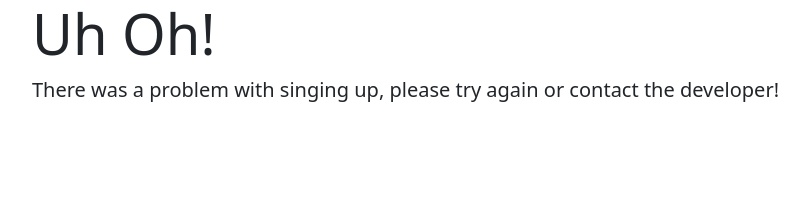
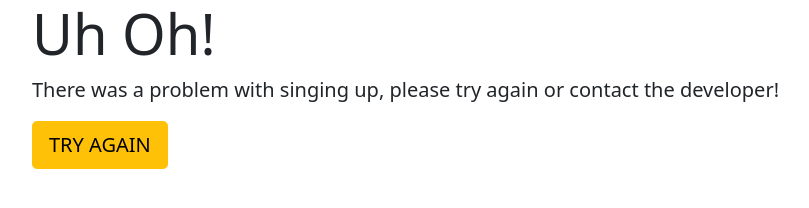
Before and after one commit to Walter-Hw/udemyCourseNewsLetter, a website: page failure.html in a window 1280 px wide. Shown: the whole page, without its empty margins (50-859 px from the left). Drawn offline with nearby package versions, Linux system fonts and the light colour scheme.

Commit message:
Add a button to the failure page so it can redirect to signup page.

```diff
--- a/failure.html
+++ b/failure.html
@@ -14,6 +14,9 @@
           There was a problem with singing up, please
           try again or contact the developer!
         </p>
+        <form action="/failure" method="POST">
+          <button class="btn btn-lg btn-warning" type="submit" name="button">TRY AGAIN</button>
+        </form>
       </div>
     </div>
   </body>
```
Also changed, not shown: app.js (+5 -2 lines).
